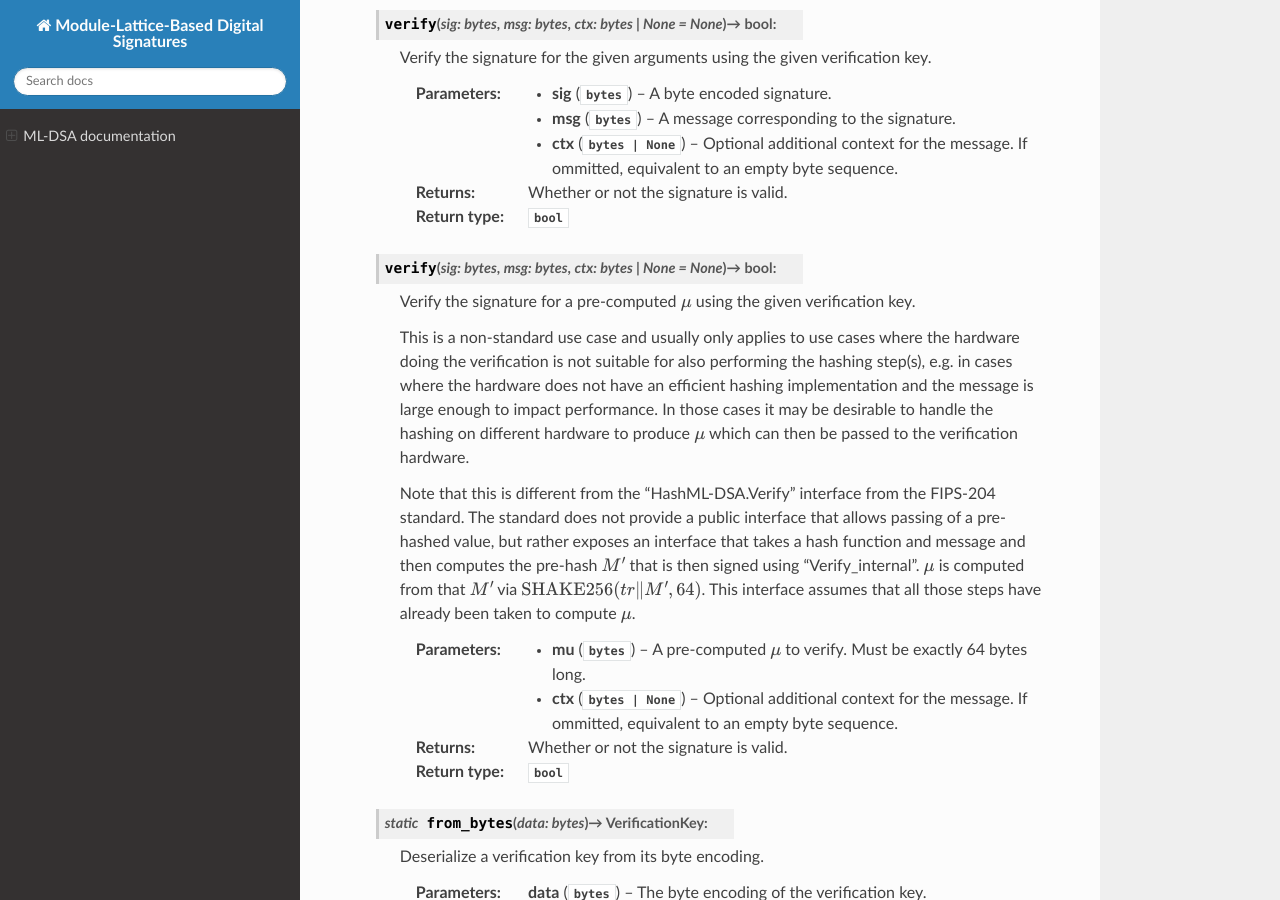
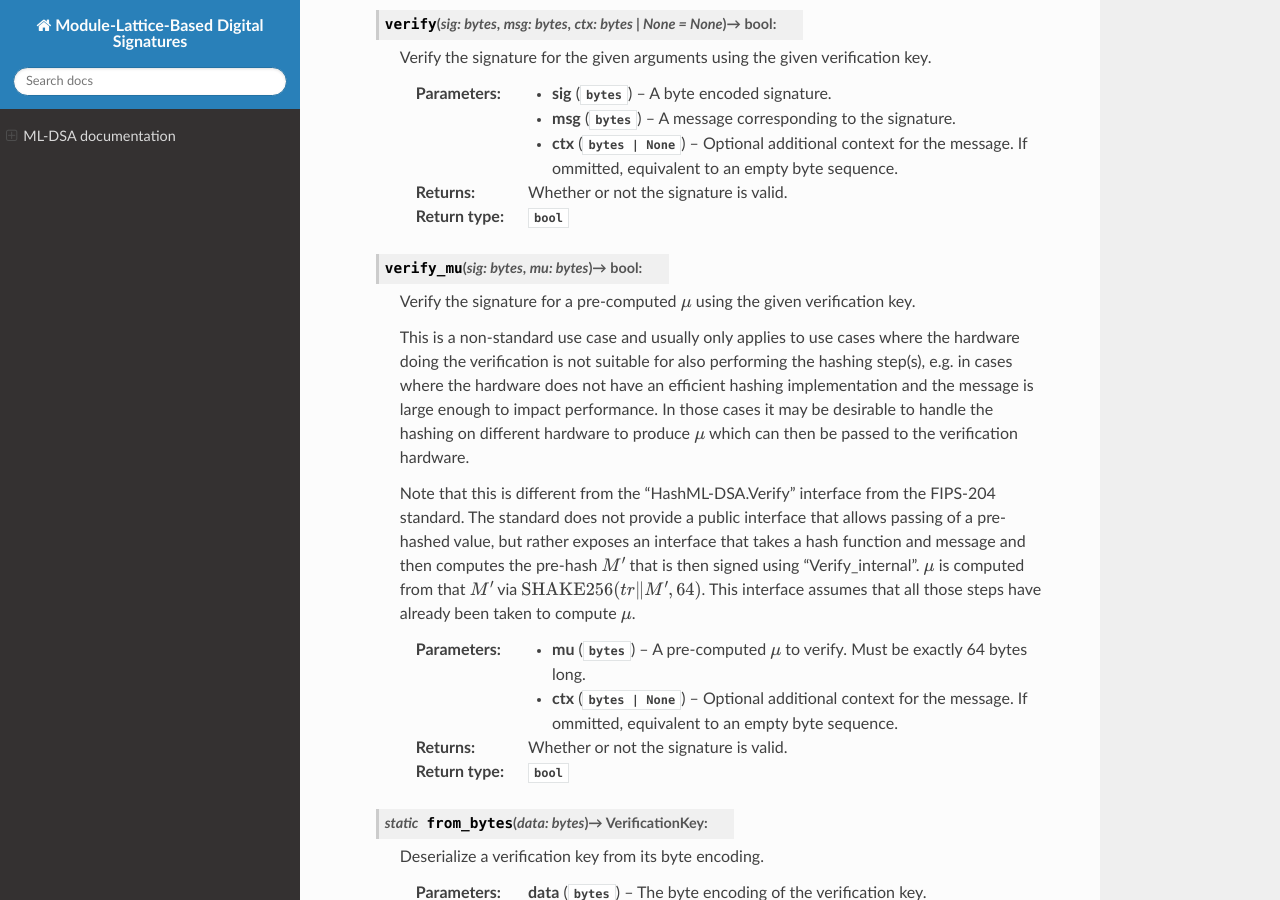
Before and after one commit to AntonKueltz/fast-mldsa, a Sphinx documentation site: the page built from docs/index.rst, in a window 1280 px wide and 900 px high, scrolled down 2789 px. Built offline with Sphinx 7.4.7 and the Read the Docs theme 3.1.0, drawn with Linux system fonts in a browser that asks for light colours.

Commit message:
fix typo in docs

```diff
--- a/docs/index.rst
+++ b/docs/index.rst
@@ -147,7 +147,7 @@ Reference
       :return: Whether or not the signature is valid.
       :rtype: :type:`bool`
 
-   .. py:method:: VerificationKey.verify(sig: bytes, msg: bytes, ctx: bytes | None = None) -> bool:
+   .. py:method:: VerificationKey.verify_mu(sig: bytes, mu: bytes) -> bool:
 
       Verify the signature for a pre-computed :math:`\mu` using the given verification key.
 
```
